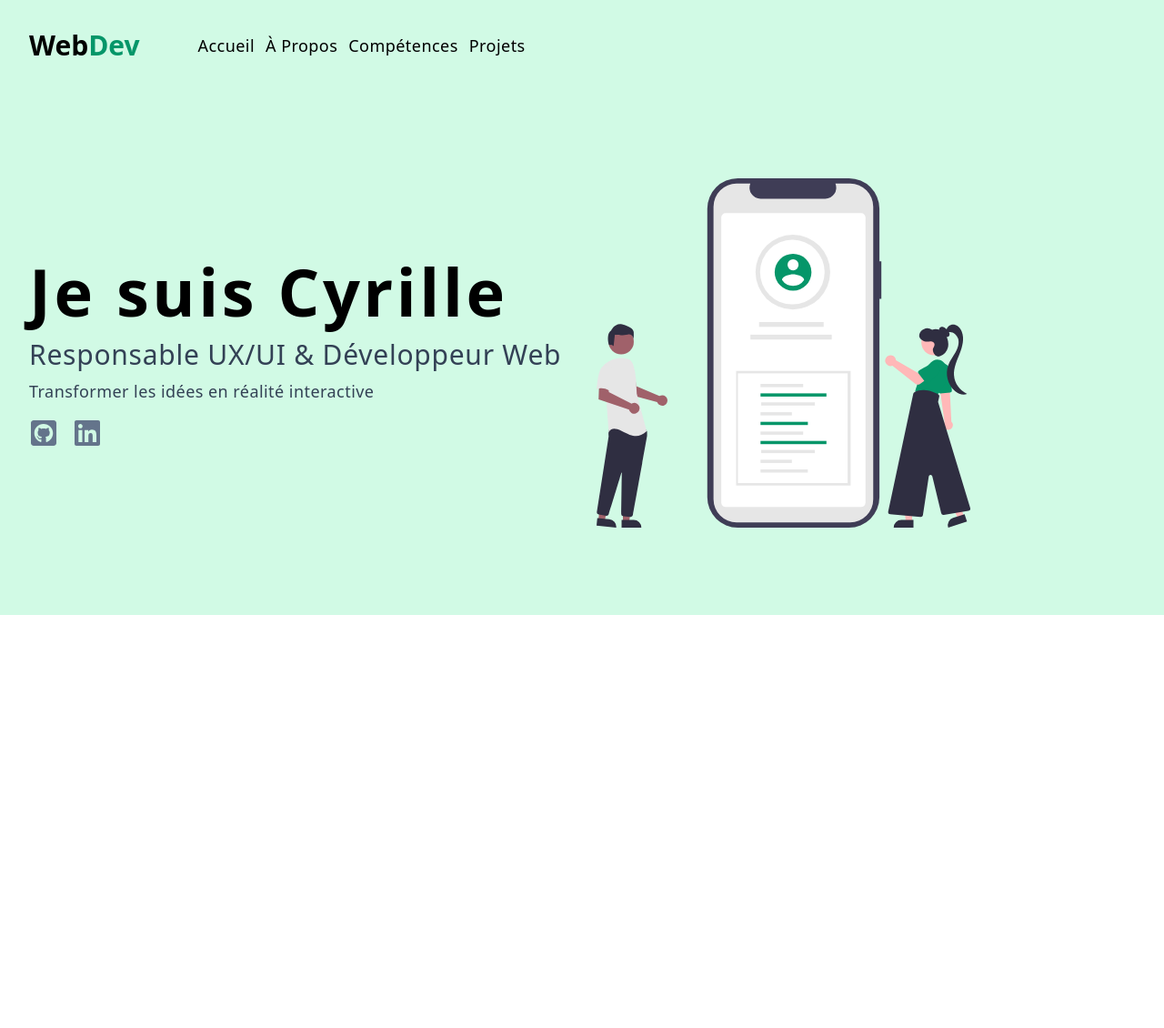
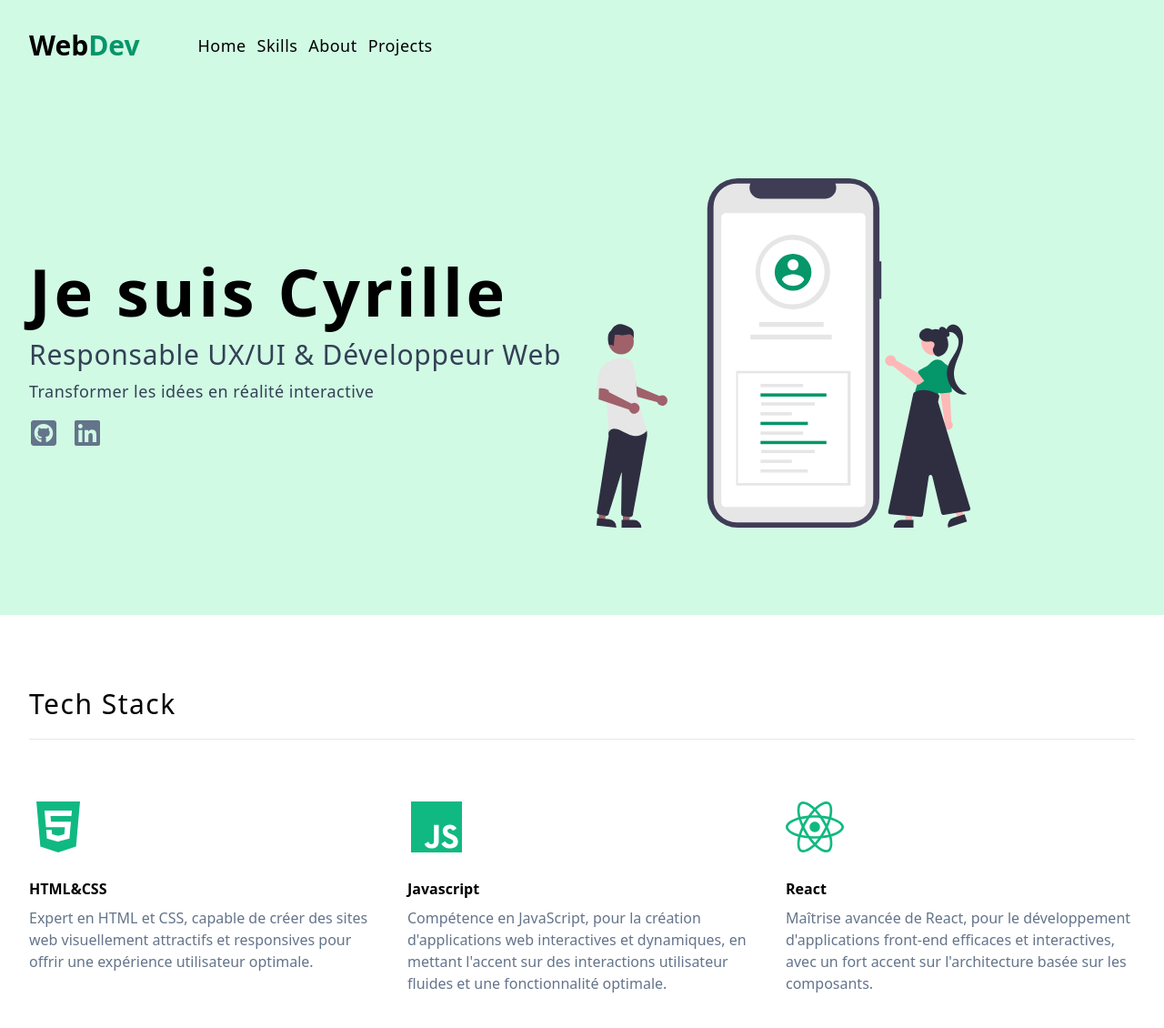
Before and after one commit to Cfy1010/cyportfolio, a React (Vite) app: page / in a window 1280 px wide. Shown: the top 1130 px of the page at 91% size. Before the commit the page ends 800 px from the top, so only its background shows below. Built offline with nearby package versions, Linux system fonts and the light colour scheme.

Commit message:
Add skills

```diff
--- a/src/App.jsx
+++ b/src/App.jsx
@@ -1,11 +1,13 @@
 import Hero from "./components/Hero";
 import Navbar from "./components/Navbar";
+import Skills from "./components/Skills";
 
 const App = () => {
   return (
     <>
       <Navbar />
       <Hero />
+      <Skills />
     </>
   );
 };
--- /dev/null
+++ b/src/components/SectionTitle.jsx
@@ -0,0 +1,8 @@
+const SectionTitle = ({ text }) => {
+  return (
+    <div className="border-b border-gray-200 pb-5 ">
+      <h2 className="text-3xl font-medium capitalize tracking-wider">{text}</h2>
+    </div>
+  );
+};
+export default SectionTitle;
--- /dev/null
+++ b/src/components/Skills.jsx
@@ -0,0 +1,17 @@
+import { skills } from "../data";
+import SectionTitle from "./SectionTitle";
+import SkillsCard from "./SkillsCard";
+
+const Skills = () => {
+  return (
+    <section className="py-20 align-element" id="skills">
+      <SectionTitle text="tech stack" />
+      <div className="py-16 grid gap-8 md:grid-cols-2 lg:grid-cols-3">
+        {skills.map((skill) => {
+          return <SkillsCard key={skill.id} {...skill} />;
+        })}
+      </div>
+    </section>
+  );
+};
+export default Skills;
--- /dev/null
+++ b/src/components/SkillsCard.jsx
@@ -0,0 +1,10 @@
+const SkillsCard = ({ icon, title, text }) => {
+  return (
+    <article>
+      <span>{icon}</span>
+      <h4 className="mt-6 font-bold">{title}</h4>
+      <p className="mt-2 text-slate-500">{text}</p>
+    </article>
+  );
+};
+export default SkillsCard;
--- a/src/data.jsx
+++ b/src/data.jsx
@@ -1,11 +1,11 @@
 import { nanoid } from "nanoid";
-import { FaHtml5, FaJs, FaReact } from "react-icons/fa";
+import { FaHtml5, FaCss3, FaJs, FaReact } from "react-icons/fa";
 
 export const links = [
-  { id: nanoid(), href: "#home", text: "Accueil " },
-  { id: nanoid(), href: "#about", text: "à propos" },
-  { id: nanoid(), href: "#skills", text: "compétences" },
-  { id: nanoid(), href: "#projects", text: "projets" },
+  { id: nanoid(), href: "#home", text: "home" },
+  { id: nanoid(), href: "#skills", text: "skills" },
+  { id: nanoid(), href: "#about", text: "about" },
+  { id: nanoid(), href: "#projects", text: "projects" },
 ];
 
 export const skills = [
@@ -13,19 +13,19 @@ export const skills = [
     id: nanoid(),
     title: "HTML&CSS",
     icon: <FaHtml5 className="h-16 w-16 text-emerald-500" />,
-    text: "Highly skilled in HTML & CSS, adeptly crafting visually appealing and responsive websites for optimal user experiences.",
+    text: "Expert en HTML et CSS, capable de créer des sites web visuellement attractifs et responsives pour offrir une expérience utilisateur optimale.",
   },
   {
     id: nanoid(),
     title: "Javascript",
     icon: <FaJs className="h-16 w-16 text-emerald-500" />,
-    text: "Expertise in JavaScript, building interactive and dynamic web applications with a focus on seamless user interactions and functionality",
+    text: "Compétence en JavaScript, pour la création d'applications web interactives et dynamiques, en mettant l'accent sur des interactions utilisateur fluides et une fonctionnalité optimale.",
   },
   {
     id: nanoid(),
     title: "React",
     icon: <FaReact className="h-16 w-16 text-emerald-500" />,
-    text: "Advanced proficiency in React, developing efficient and interactive front-end applications with a strong emphasis on component-based architecture.",
+    text: "Maîtrise avancée de React, pour le développement d'applications front-end efficaces et interactives, avec un fort accent sur l'architecture basée sur les composants.",
   },
 ];
 
```
